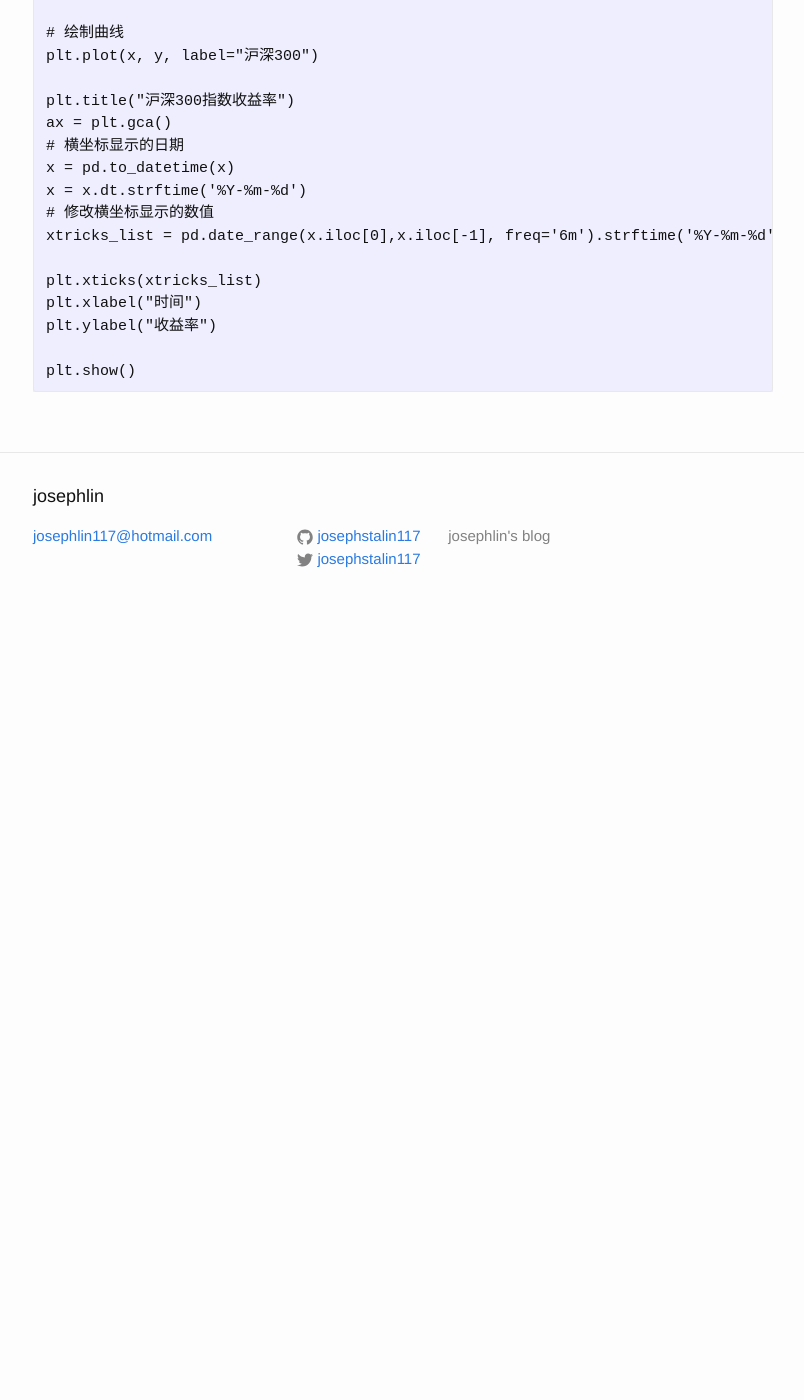
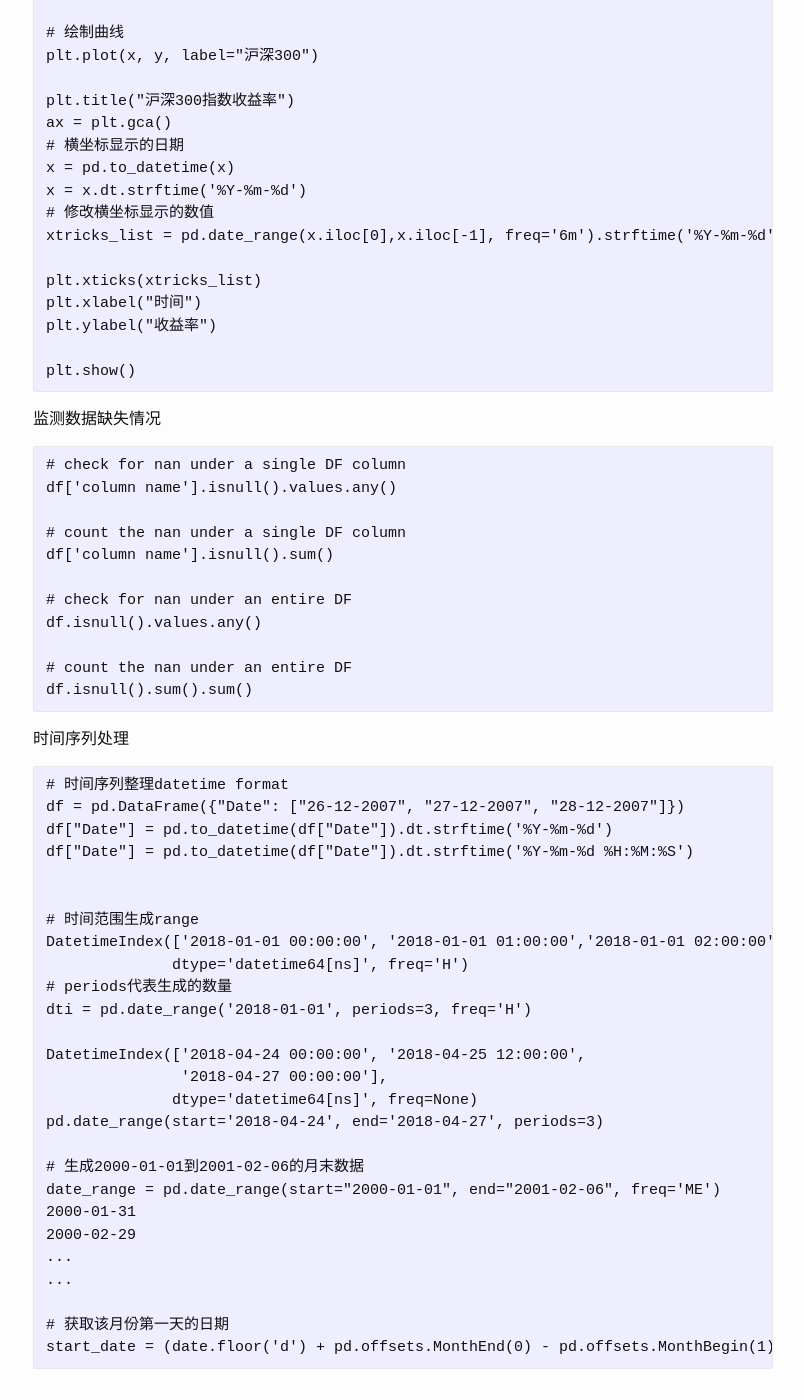
Before and after one commit to josephstalin117/josephstalin117.github.io, a Jekyll site: the page built from _posts/2024-02-06-quant.markdown, in a window 1280 px wide and 1400 px high, scrolled down 1251 px. Shown: the whole window, without its empty margins (237-1041 px from the left). Built offline with Jekyll 4.4.1, drawn with Linux system fonts in a browser that asks for light colours; before the commit the page ends 1881 px from its top, so only the background shows below that.

Commit message:
update quant

````diff
--- a/_posts/2018-6-24-Matplotlib.markdown
+++ b/_posts/2018-6-24-Matplotlib.markdown
@@ -40,6 +40,7 @@ x=[1,2,3,4,5]
 plt.xticks(np.arange(1, 6, 1))
 plt.plot(x, np.sin(x))
 ```
+
 
 调整横坐标间隔
 ```
--- a/_posts/2024-02-06-quant.markdown
+++ b/_posts/2024-02-06-quant.markdown
@@ -72,3 +72,48 @@ plt.ylabel("收益率")
 
 plt.show()
 ```
+
+监测数据缺失情况
+```
+# check for nan under a single DF column
+df['column name'].isnull().values.any()
+
+# count the nan under a single DF column
+df['column name'].isnull().sum()
+
+# check for nan under an entire DF
+df.isnull().values.any()
+
+# count the nan under an entire DF
+df.isnull().sum().sum()
+```
+
+时间序列处理
+```
+# 时间序列整理datetime format
+df = pd.DataFrame({"Date": ["26-12-2007", "27-12-2007", "28-12-2007"]})
+df["Date"] = pd.to_datetime(df["Date"]).dt.strftime('%Y-%m-%d')
+df["Date"] = pd.to_datetime(df["Date"]).dt.strftime('%Y-%m-%d %H:%M:%S')
+
+
+# 时间范围生成range
+DatetimeIndex(['2018-01-01 00:00:00', '2018-01-01 01:00:00','2018-01-01 02:00:00'],
+              dtype='datetime64[ns]', freq='H')
+# periods代表生成的数量
+dti = pd.date_range('2018-01-01', periods=3, freq='H')
+
+DatetimeIndex(['2018-04-24 00:00:00', '2018-04-25 12:00:00',
+               '2018-04-27 00:00:00'],
+              dtype='datetime64[ns]', freq=None)
+pd.date_range(start='2018-04-24', end='2018-04-27', periods=3)
+
+# 生成2000-01-01到2001-02-06的月末数据
+date_range = pd.date_range(start="2000-01-01", end="2001-02-06", freq='ME')
+2000-01-31
+2000-02-29
+...
+...
+
+# 获取该月份第一天的日期
+start_date = (date.floor('d') + pd.offsets.MonthEnd(0) - pd.offsets.MonthBegin(1)).strftime('%Y-%m-%d')
+```
````
Also changed, not shown: _posts/2018-3-13-pandas.markdown (+14 -10 lines).
